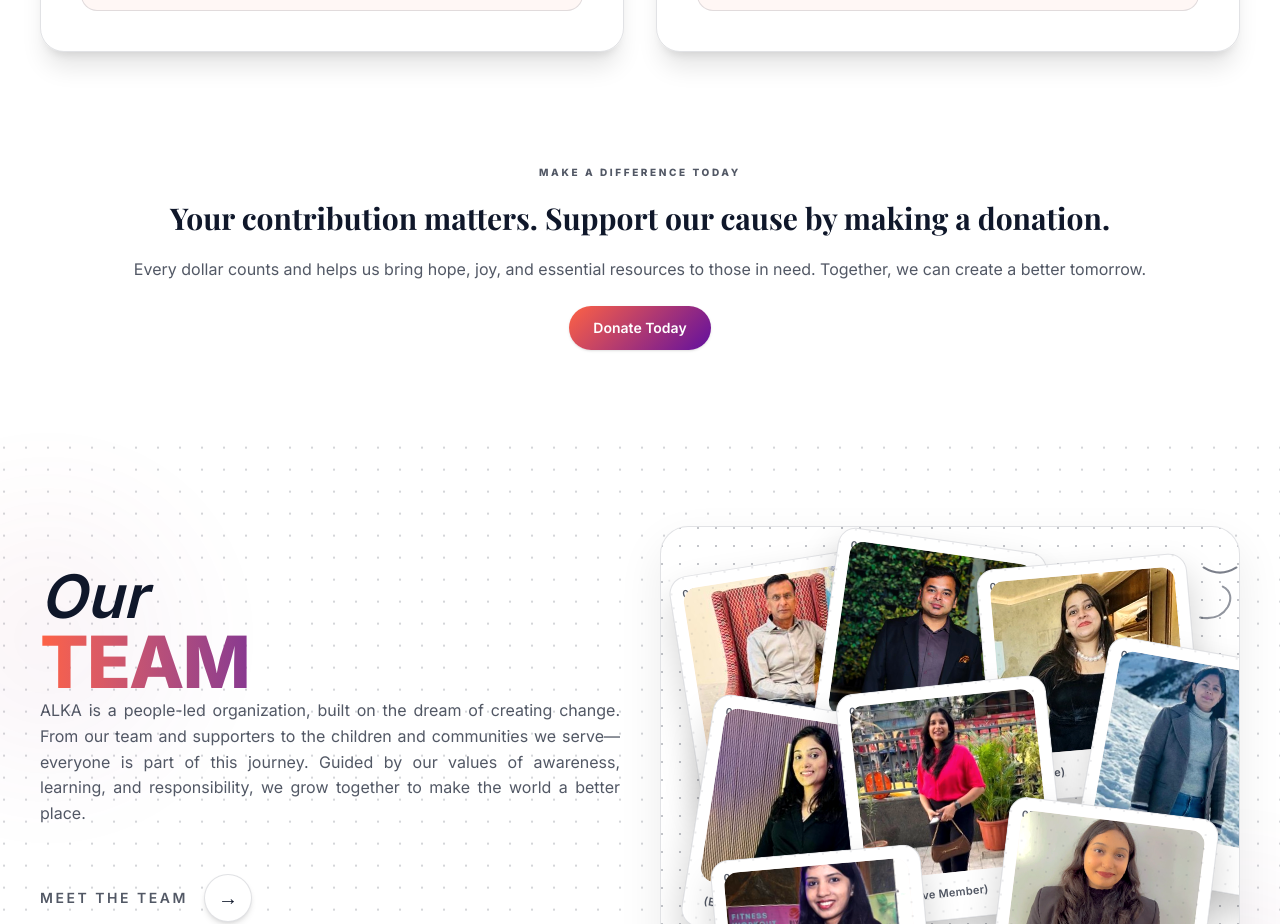
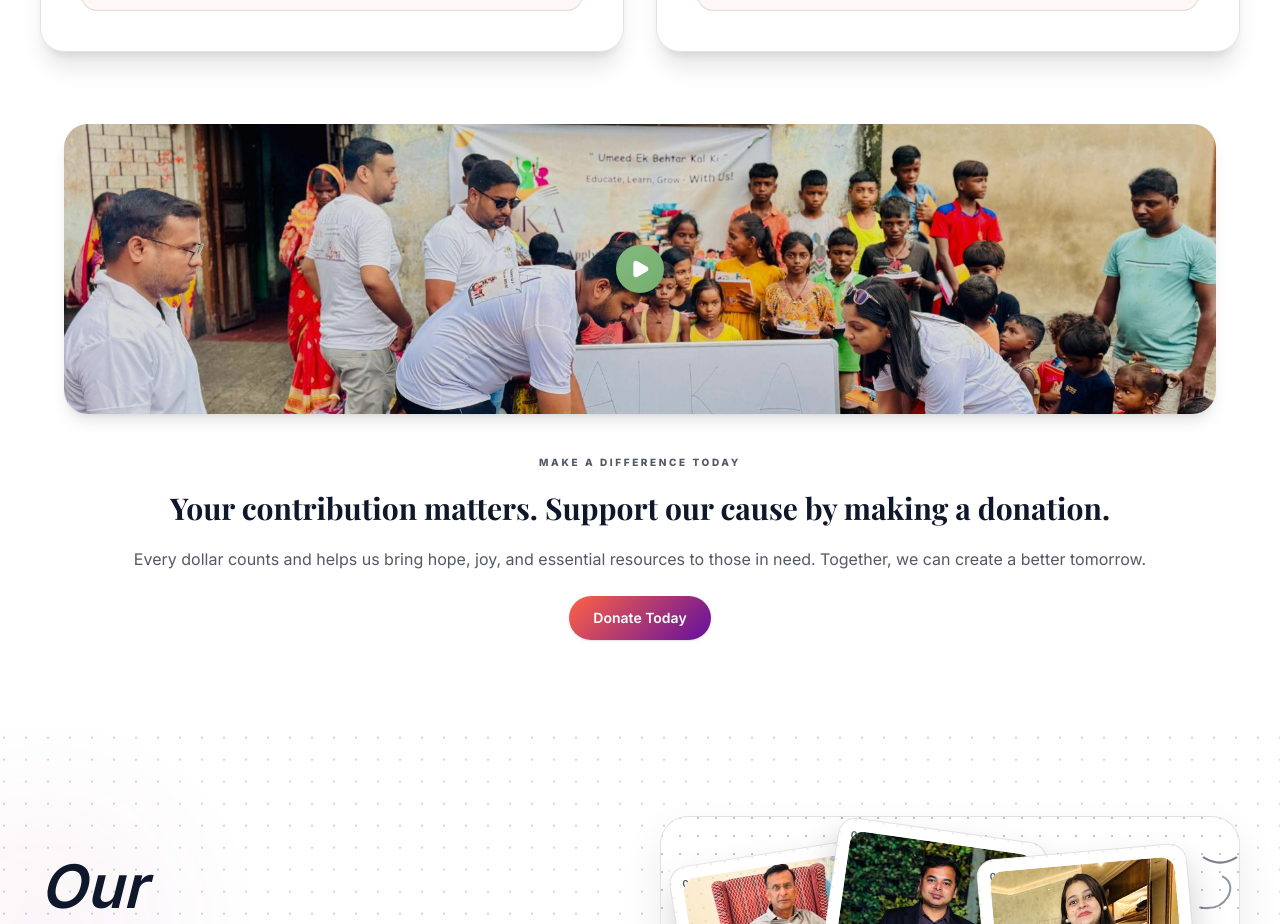
Before and after one commit to javedmalik/alka, a Next.js app: page /aboutus in a window 1280 px wide. Shown: the part 1880-2804 px from the top of the page. Built offline with nearby package versions, Linux system fonts and the light colour scheme; a web font is replaced by a local one.

Commit message:
Initial commit

```diff
--- a/src/app/components/AboutUsPage/DonateBanner/index.jsx
+++ b/src/app/components/AboutUsPage/DonateBanner/index.jsx
@@ -21,7 +21,7 @@ export default function DonateBanner() {
       <div className="container-page max-w-[1600px] mx-auto px-4 sm:px-6 lg:px-8 xl:px-10">
         <div className="mx-auto max-w-6xl">
           {/* Image / Video Card */}
-          {/* <div
+          <div
             className="relative overflow-hidden rounded-3xl shadow-lg"
             style={{ background: "var(--surface)" }}
           >
@@ -80,7 +80,7 @@ export default function DonateBanner() {
                 </div>
               )}
             </div>
-          </div> */}
+          </div>
 
           {/* Text Block */}
           <div className="mt-10 text-center">
--- a/src/app/content/home.spread.js
+++ b/src/app/content/home.spread.js
@@ -20,7 +20,7 @@ const spreadContent = {
       image: "/images/banners/home_page_banners/9.jpeg",
       alt: "Flyer design",
       buttonText: "Download flyer",
-      file: "/flyer1.pdf",
+      file: "/flyer.pdf",
       tone: "gold", // ✅ uses your new colors
     },
   ],
```
Also changed, not shown: 1 other file (tests, documents, lock files or other folders).
